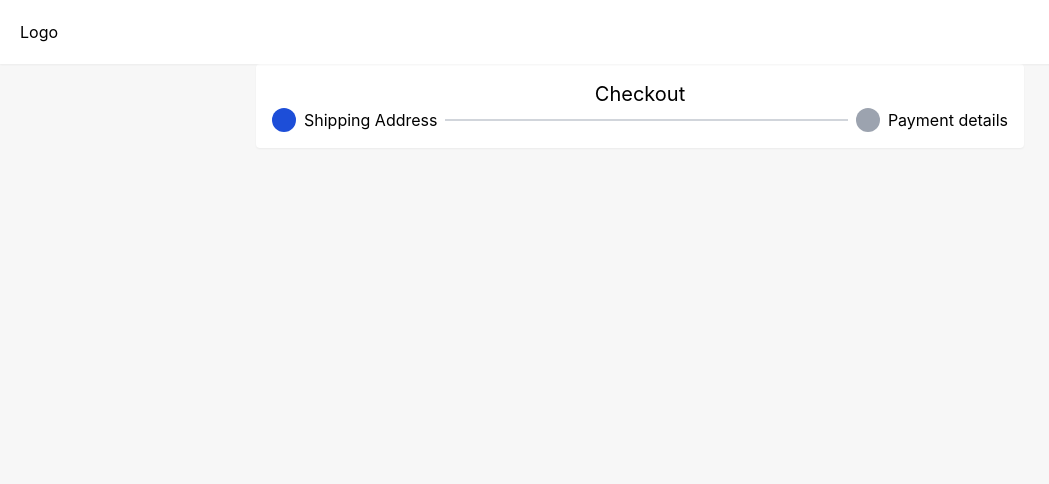
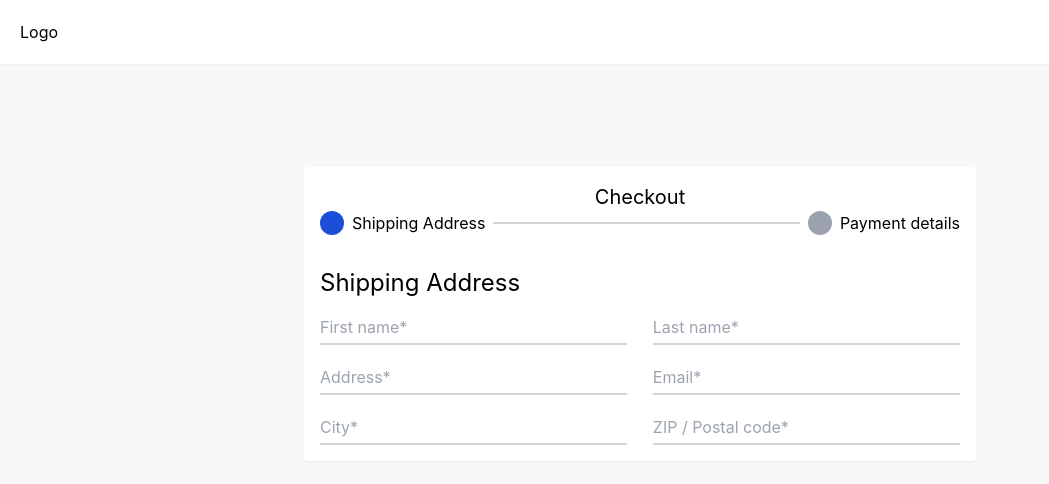
Before and after one commit to c-blaq/e-commerce, a React (Create React App) app: page /checkout in a window 1280 px wide. Shown: the top 484 px of the page, without its empty margins (0-1049 px from the left). Built offline with nearby package versions, Linux system fonts and the light colour scheme; no server answers.

Commit message:
Checkout: Address Form

```diff
--- /dev/null
+++ b/src/components/Checkout/AddressForm.jsx
@@ -0,0 +1,28 @@
+import React from "react";
+import { useForm, FormProvider } from "react-hook-form";
+import FormInput from "./FormInput";
+
+const ShippingAddress = () => {
+  const methods = useForm();
+  return (
+    <div className="mt-8">
+      <h2 className="text-2xl mb-3">Shipping Address</h2>
+      <FormProvider {...methods}>
+        <form className="flex flex-wrap justify-between gap-4 items-center w-full">
+          <FormInput type="text" name="First name" placeholder="First name*" />
+          <FormInput type="text" name="Last name" placeholder="Last name*" />
+          <FormInput type="text" name="Address" placeholder="Address*" />
+          <FormInput type="email" name="Email" placeholder="Email*" />
+          <FormInput type="text" name="City" placeholder="City*" />
+          <FormInput
+            type="number"
+            name="ZIP / Postal code"
+            placeholder="ZIP / Postal code*"
+          />
+        </form>
+      </FormProvider>
+    </div>
+  );
+};
+
+export default ShippingAddress;
--- a/src/components/Checkout/Checkout.jsx
+++ b/src/components/Checkout/Checkout.jsx
@@ -1,12 +1,15 @@
 import React, { useState } from "react";
+import ShippingAddress from "./AddressForm";
 
 const Checkout = () => {
   const steps = ["Shipping Address", "Payment details"];
   const [activeStep, setActiveStep] = useState(0);
 
+  const Form = () => activeStep == 0 && <ShippingAddress />;
+
   return (
-    <div className=" mt-16 flex flex-col items-center">
-      <div className="bg-white rounded shadow-sm w-2/3 p-4 max-w-3xl">
+    <div className=" mt-16 min-h-[500px] justify-center flex flex-col items-center">
+      <div className="bg-white rounded shadow-sm w-2/3 p-4 max-w-2xl">
         <h2 className="text-center text-xl">Checkout</h2>
         <div className="flex gap-2 items-center">
           {steps.map((step, index) => (
@@ -15,6 +18,7 @@ const Checkout = () => {
             </button>
           ))}
         </div>
+        {activeStep === steps.length ? <p>LAst</p> : <Form />}
       </div>
     </div>
   );
--- /dev/null
+++ b/src/components/Checkout/FormInput.jsx
@@ -0,0 +1,17 @@
+import React from "react";
+
+const FormInput = ({ type, name, placeholder }) => {
+  return (
+    <>
+      <input
+        className="border-b-2 block w-[48%] outline-none py-1 border-b-gray-300 hover:border-b-gray-500"
+        type={type}
+        name={name}
+        placeholder={placeholder}
+        required
+      />
+    </>
+  );
+};
+
+export default FormInput;
--- a/src/index.css
+++ b/src/index.css
@@ -18,10 +18,15 @@ code {
 }
 
 @layer components {
-  .test,
-  .test span {
+  .test {
     @apply disabled:before:bg-gray-400 first-of-type:flex-1 last-of-type:flex-shrink-0 flex items-center first-of-type:gap-2 first-of-type:after:flex-1
      before:bg-blue-700 before:rounded-full before:inline-flex before:p-3 before:text-white before:items-center before:justify-center before:w-4 before:h-4 before:relative after:w-32 after:border-t-2
       after:border-gray-300 after:inline-block last-of-type:after:w-0 last-of-type:before:mr-2 items-center;
   }
+
+  input[type="number"]::-webkit-inner-spin-button,
+  input[type="number"]::-webkit-outer-spin-button {
+    -webkit-appearance: none;
+    margin: 0;
+  }
 }
```
